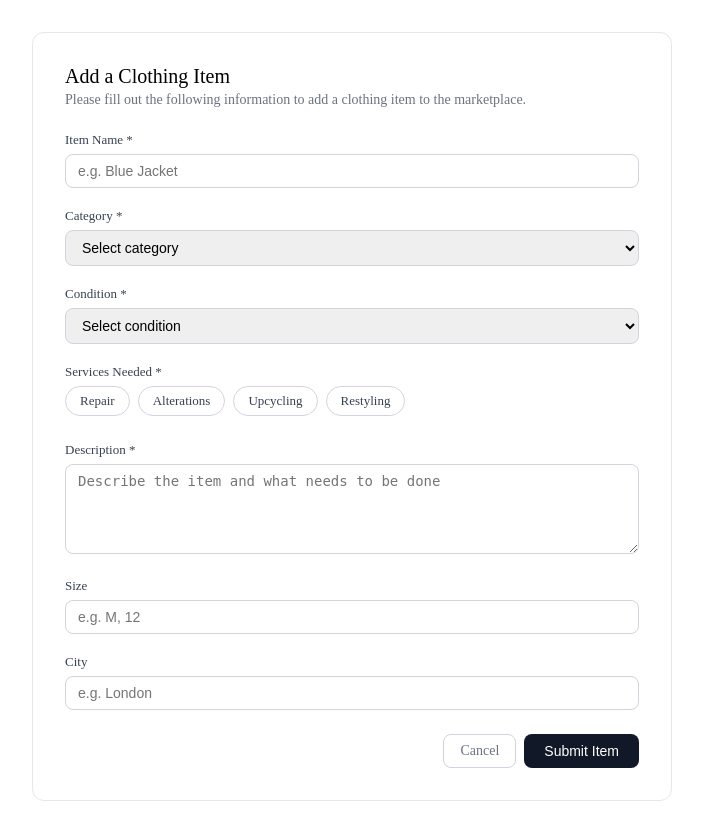
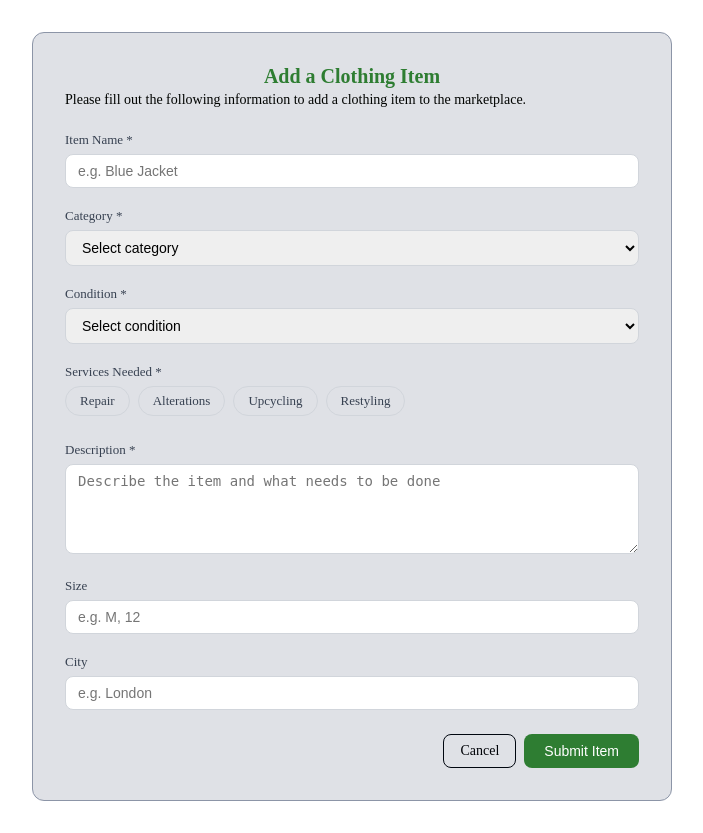
Before and after one commit to ankitsapkota07-stack/Software_engineering_01, a Node server app: template pg-sd2/static/add_item.pug in a window 1280 px wide. Shown: the whole page, without its empty margins (288-991 px from the left). Run offline with Node 20, Linux system fonts and the light colour scheme; the template is opened without the code that fills it, so the values that code supplies are empty; some libraries are stand-ins or nearby versions.

Commit message:
changing color of add item things

```diff
--- a/pg-sd2/static/add_item_design.css
+++ b/pg-sd2/static/add_item_design.css
@@ -7,8 +7,8 @@
 
 /* ── White card that wraps the entire form ── */
 .form-card {
-  background: #fff;
-  border: 1px solid #e5e7eb;
+  background: #dfe1e6;
+  border: 1px solid #8c95a7;
   border-radius: 12px;
   padding: 2rem;
 }
@@ -16,14 +16,16 @@
 /* ── Form title ── */
 .form-card h2 {
   font-size: 20px;
-  font-weight: 500;
-  margin: 0 0 4px;
+  font-weight: 700;
+  color: #2e7d32;
+  margin: 0 auto 4px;
+  text-align: center;
 }
 
 /* ── Muted subtitle below the title ── */
 .form-card .subtitle {
   font-size: 14px;
-  color: #6b7280;
+  color: #000300;
   margin: 0 0 1.5rem;
 }
 
@@ -59,7 +61,7 @@
 .form-group input:focus,
 .form-group select:focus,
 .form-group textarea:focus {
-  border-color: #6366f1;
+  border-color: #2e7d32;
   box-shadow: 0 0 0 3px rgba(99, 102, 241, 0.15);
 }
 
@@ -97,9 +99,9 @@
 
 /* ── Checked state: blue tint to show the service is selected ── */
 .service-options label:has(input:checked) {
-  background: #eef2ff;
-  border-color: #6366f1;
-  color: #4338ca;
+  background: #2e7d32;
+  border-color: #2e7d32;
+  color: white;
 }
 
 /* ── Two-column grid for paired optional fields (size + city) ── */
@@ -128,10 +130,10 @@
 .btn-cancel {
   padding: 8px 16px;
   font-size: 14px;
-  border: 1px solid #d1d5db;
+  border: 1px solid #00060f;
   border-radius: 8px;
   background: transparent;
-  color: #6b7280;
+  color: #000308;
   cursor: pointer;
   text-decoration: none;
 }
@@ -145,7 +147,7 @@
   font-size: 14px;
   border: none;
   border-radius: 8px;
-  background: #111827;
+  background: #2e7d32;
   color: #fff;
   font-weight: 500;
   cursor: pointer;
```
